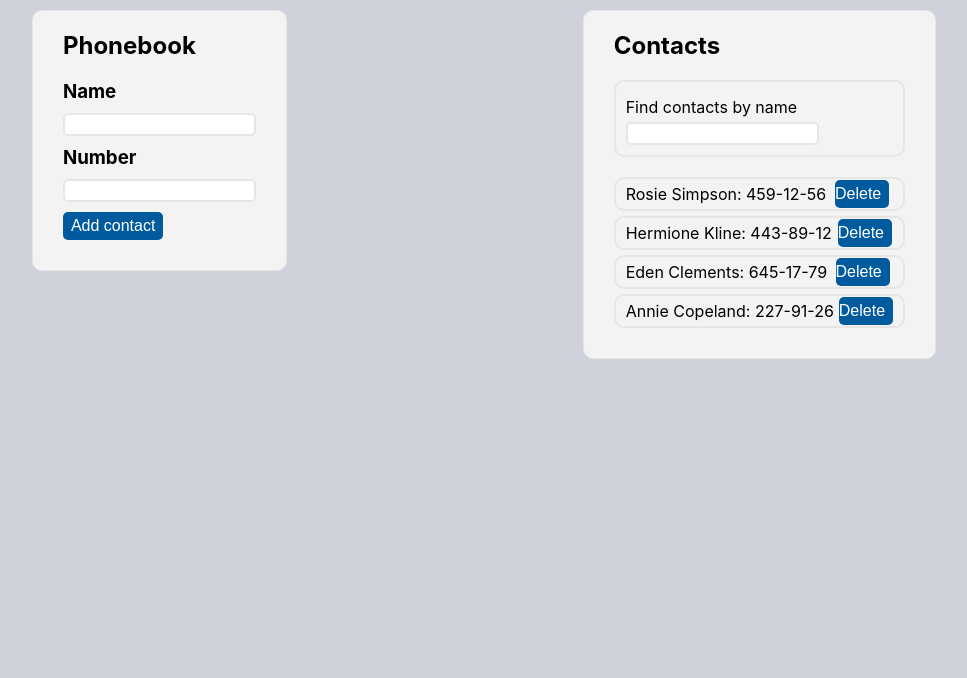
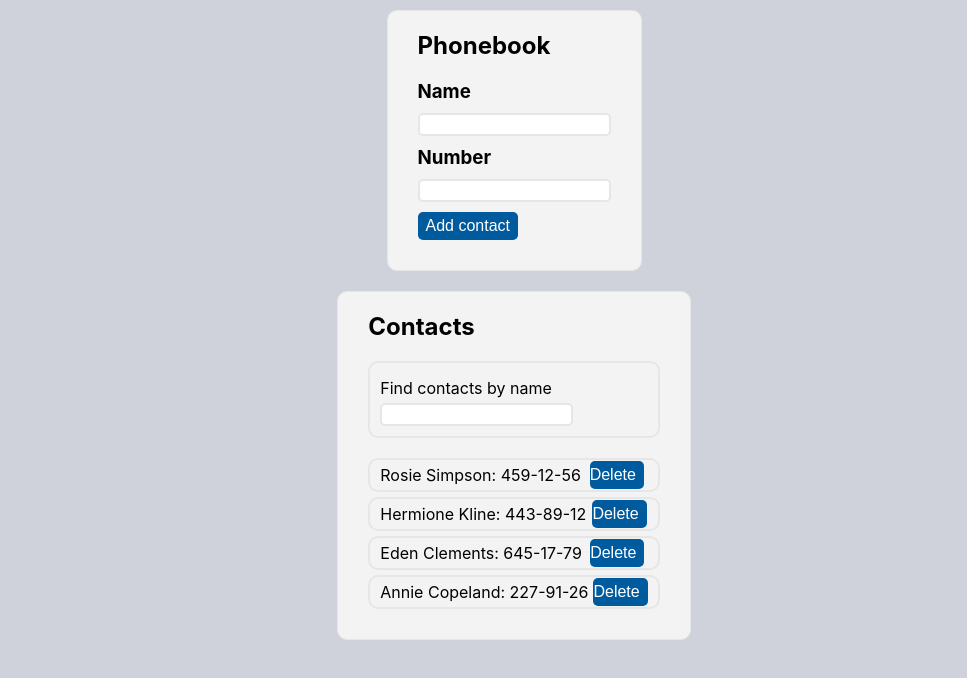
Before and after one commit to SerhiiZadorozhnyi/goit-react-hw-02-phonebook, a React (Create React App) app: page / in a window 1280 px wide. Shown: the top 678 px of the page, without its empty margins (126-1093 px from the left). Built offline with nearby package versions, Linux system fonts and the light colour scheme.

Commit message:
Update App.css

```diff
--- a/src/App.css
+++ b/src/App.css
@@ -1,8 +1,8 @@
 .Container {
     display: flex;
-    /* flex-direction: column; */
-    align-items: baseline;
-    max-width: 1200px;
+    flex-direction: column;
+    /* align-items: baseline; */
+    /* max-width: 1200px; */
     padding: 10px;
     /* background-color: #D0D2DB; */
   }
@@ -10,8 +10,6 @@
   .Section {
     margin: 0 auto 20px;
     max-width: 500px;
-    /* background-color: rgb(220, 248, 226); */
-    /* background-color: #F2F2F2; */
     background-color: #F3F3F3;
     border-radius: 10px;
     border: 1px solid #E6E6E6;
```
